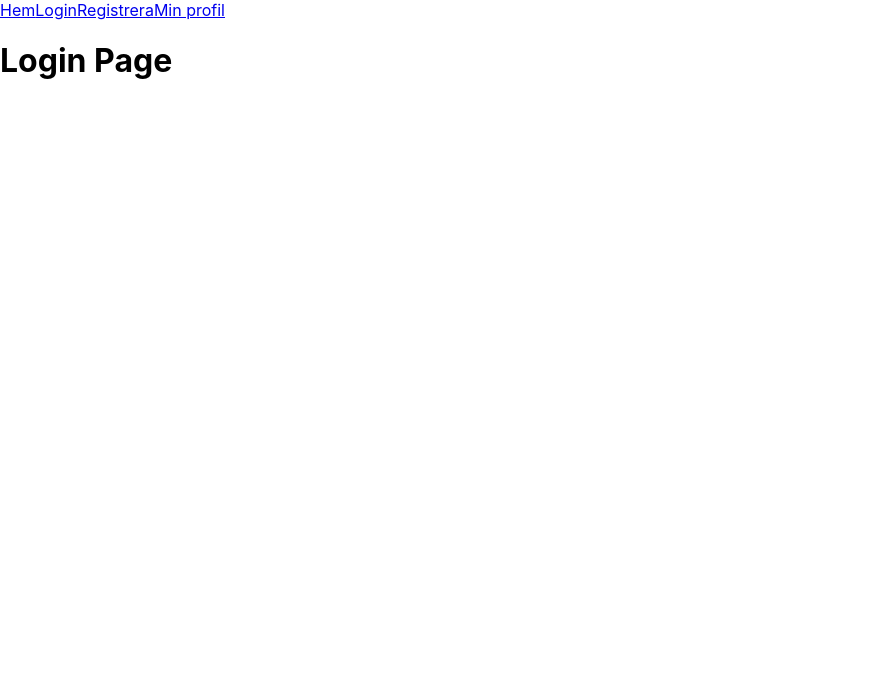
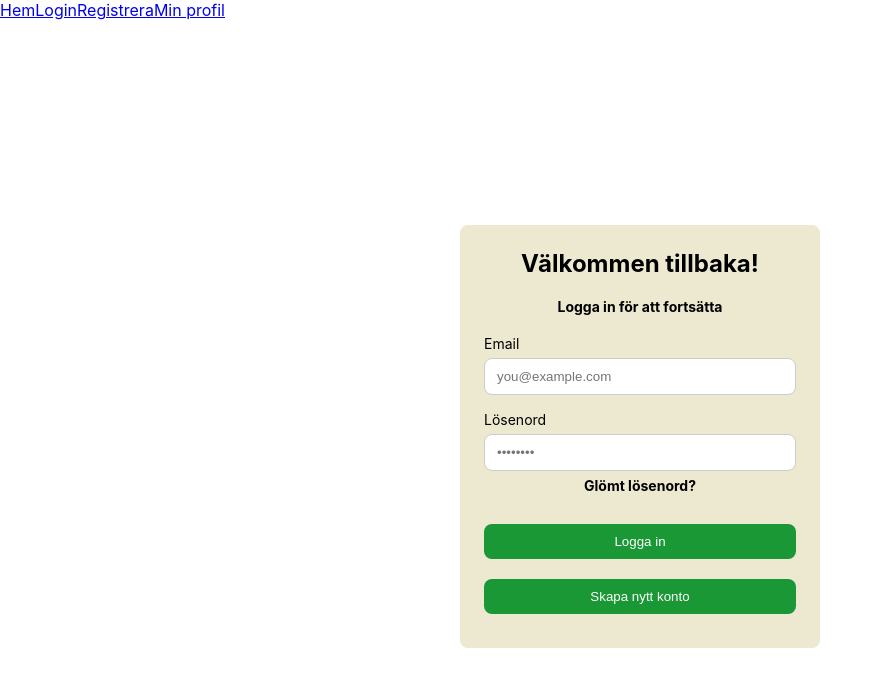
Before and after one commit to rassekonto67-cyber/ReceptApp-Grupp-4, a React (Create React App) app in the folder my-app/: page /login in a window 1280 px wide. Shown: the top 686 px of the page, without its empty margins (0-882 px from the left). Built offline with nearby package versions, Linux system fonts and the light colour scheme.

Commit message:
Login UI, Login.jsx and Login.css

```diff
--- /dev/null
+++ b/my-app/src/pages/Login.css
@@ -0,0 +1,58 @@
+.login-page {
+  min-height: 100vh;
+  display: flex;
+  align-items: center;
+  justify-content: center;
+  padding: 16px;
+}
+
+.login-form {
+  width: 100%;
+  max-width: 360px;
+  padding: 24px;
+  /* border: 1px solid #d6d1c2; */
+  background-color: #EDE8D0;
+  border-radius: 8px;
+  box-sizing: border-box;
+}
+
+.login-form h1 {
+  margin: 0 0 20px;
+  font-size: 24px;
+  text-align: center;
+}
+
+.login-form h2 {
+  margin: 6px 0 20px;
+  font-size: 14px;
+  text-align: center;
+}
+
+.form-group {
+  margin-bottom: 16px;
+}
+
+.form-group label {
+  display: block;
+  margin-bottom: 6px;
+  font-size: 14px;
+}
+
+.form-group input {
+  width: 100%;
+  padding: 10px 12px;
+  border: 1px solid #ccc;
+  border-radius: 8px;
+  box-sizing: border-box;
+}
+
+.login-form button {
+  width: 100%;
+  padding: 10px 12px 10px 12px;
+  margin: 10px 0;
+  border: none;
+  border-radius: 8px;
+  cursor: pointer;
+  background-color: rgb(25, 152, 53);
+  color: white;
+}
--- a/my-app/src/pages/Login.jsx
+++ b/my-app/src/pages/Login.jsx
@@ -1,5 +1,36 @@
-function Login() {
-  return <h1>Login Page</h1>;
+import "./Login.css";
+import { useNavigate } from "react-router-dom";
+
+
+export default function Login() {
+  const navigate = useNavigate();
+
+  return (
+    <div className="login-page">
+      <form className="login-form">
+        <h1>Välkommen tillbaka!</h1>
+        <h2>Logga in för att fortsätta</h2>
+
+        <div className="form-group">
+          <label htmlFor="email">Email</label>
+          <input id="email" type="email" placeholder="you@example.com" />
+        </div>
+
+        <div className="form-group">
+          <label htmlFor="password">Lösenord</label>
+          <input id="password" type="password" placeholder="••••••••" />
+          <h2> Glömt lösenord?</h2>
+        </div>
+
+        <button type="submit">Logga in</button>
+        <button
+          type="button"
+          onClick={() => navigate("/register")}
+        >
+          Skapa nytt konto
+        </button>
+
+      </form>
+    </div>
+  );
 }
-
-export default Login;
```
